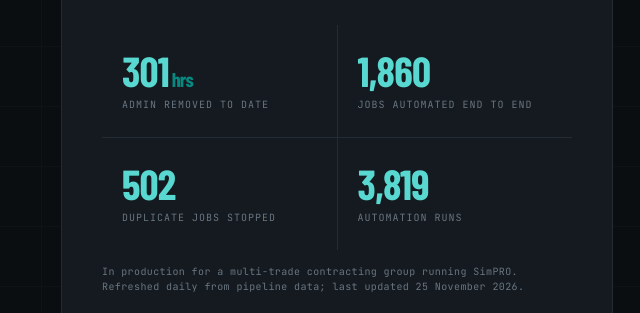
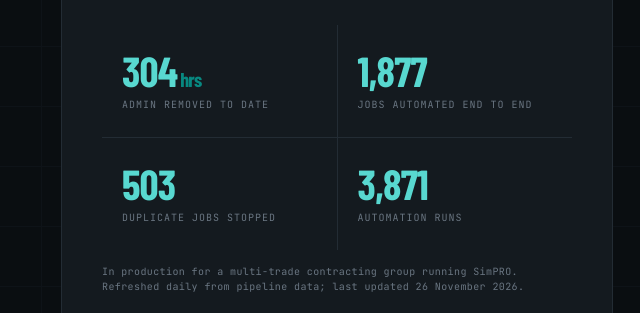
Before and after one commit to chrisolanda-cyber/kontrol-website, a plain HTML site: page index.html in a window 1280 px wide. Shown: the part 314-627 px from the top of the page, 619-1259 px from the left. Drawn offline with Linux system fonts and the light colour scheme.

Commit message:
chore: refresh production stats (26 November 2026)

```diff
--- a/index.html
+++ b/index.html
@@ -183,26 +183,26 @@
         <div class="stats-label">// actuals from live client pipelines</div>
         <div class="stats-grid">
           <div class="stat-cell">
-            <div class="stat-num"><span data-stat="hours">301</span><span class="stat-unit" style="margin-left:3px;">hrs</span></div>
+            <div class="stat-num"><span data-stat="hours">304</span><span class="stat-unit" style="margin-left:3px;">hrs</span></div>
             <div class="stat-label">Admin removed to date</div>
           </div>
           <div class="stat-cell">
-            <div class="stat-num"><span data-stat="jobs">1,860</span></div>
+            <div class="stat-num"><span data-stat="jobs">1,877</span></div>
             <div class="stat-label">Jobs automated end to end</div>
           </div>
           <div class="stat-cell">
-            <div class="stat-num"><span data-stat="dupes">502</span></div>
+            <div class="stat-num"><span data-stat="dupes">503</span></div>
             <div class="stat-label">Duplicate jobs stopped</div>
             <!-- Not shown: the daily updater still writes the success rate here, and
                  automate.html reads it for its own stats strip. -->
             <span hidden><span data-stat="success">97</span></span>
           </div>
           <div class="stat-cell">
-            <div class="stat-num"><span data-stat="runs">3,819</span></div>
+            <div class="stat-num"><span data-stat="runs">3,871</span></div>
             <div class="stat-label">Automation runs</div>
           </div>
         </div>
-        <div class="stats-source">In production for a multi-trade contracting group running SimPRO. Refreshed daily from pipeline data; last updated <span data-stat="asat">25 November 2026</span>.</div>
+        <div class="stats-source">In production for a multi-trade contracting group running SimPRO. Refreshed daily from pipeline data; last updated <span data-stat="asat">26 November 2026</span>.</div>
         <div class="pipeline-demo">
           <div class="pipeline-label">// example workflow</div>
           <div class="pipeline-nodes">
```
